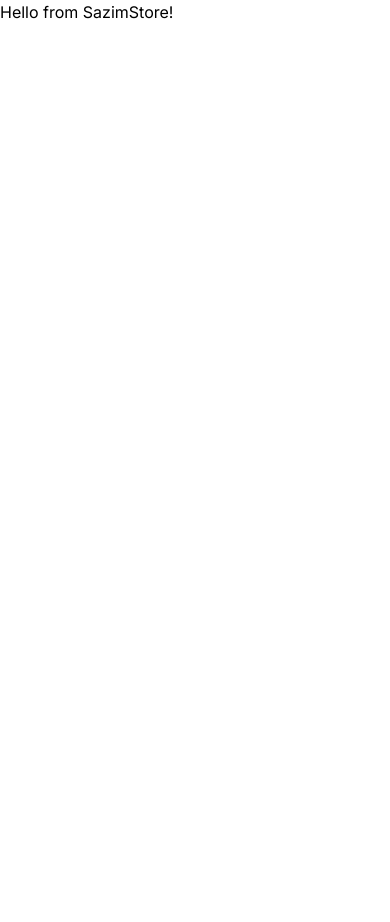
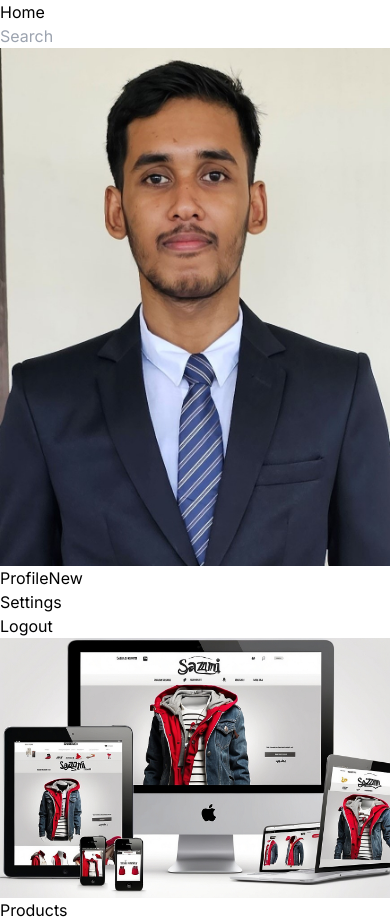
Before and after one commit to Bakar31/Ecommerce-App, a Next.js app in the folder ecommerce-app/: page / in a window 390 px wide. Before the commit the page ends 844 px from the top, so only its background shows below. Built offline with nearby package versions, Linux system fonts and the light colour scheme.

Commit message:
add navbar and cover image

```diff
--- /dev/null
+++ b/ecommerce-app/app/components/navbar.tsx
@@ -0,0 +1,37 @@
+import Link from 'next/link'
+
+const Navbar = () => {
+    return (
+        <div className="navbar bg-base-100">
+            <div className="flex-1">
+                <Link className="btn btn-ghost text-lg" href="/" prefetch={false}>
+                    Home
+                </Link>
+            </div>
+            <div className="flex-none gap-2">
+                <div className="form-control">
+                <input type="text" placeholder="Search" className="input input-bordered w-24 md:w-auto" />
+                </div>
+                <div className="dropdown dropdown-end">
+                <label tabIndex={0} className="btn btn-ghost btn-circle avatar">
+                    <div className="w-10 rounded-full">
+                    <img alt="Tailwind CSS Navbar component" src="/user.jpg" />
+                    </div>
+                </label>
+                <ul tabIndex={0} className="mt-3 z-[1] p-2 shadow menu menu-sm dropdown-content bg-base-100 rounded-box w-52">
+                    <li>
+                    <a className="justify-between">
+                        Profile
+                        <span className="badge">New</span>
+                    </a>
+                    </li>
+                    <li><a>Settings</a></li>
+                    <li><a>Logout</a></li>
+                </ul>
+                </div>
+            </div>
+        </div>
+    );
+}
+
+export default Navbar;
--- /dev/null
+++ b/ecommerce-app/app/components/products.tsx
@@ -0,0 +1,7 @@
+const Products = () => {
+    return (
+        <h1>Products</h1>
+    );
+}
+
+export default Products;
--- a/ecommerce-app/app/page.tsx
+++ b/ecommerce-app/app/page.tsx
@@ -1,7 +1,28 @@
 import Image from 'next/image'
+import Products from './components/products'
+import Navbar from './components/navbar'
 
 export default function Home() {
   return (
-    <h1 className='text-center text-lg'>Hello from SazimStore!</h1>
+    // <h1 className='text-center text-lg'>Hello from SazimStore!</h1>
+    <div>
+      <div>
+        <Navbar/>
+      </div>
+      <div className='flex justify-center'>
+        <Image
+          src="/cover-photo.jpg"
+          width={700}
+          height={500}
+          alt="Cover photo"
+          />
+      </div>
+
+      <div>
+        <Products/>
+      </div>
+    </div>
+
+
   )
 }
```
Also changed, not shown: ecommerce-app/public/cover-photo.jpg (added), ecommerce-app/public/user.jpg (added).
